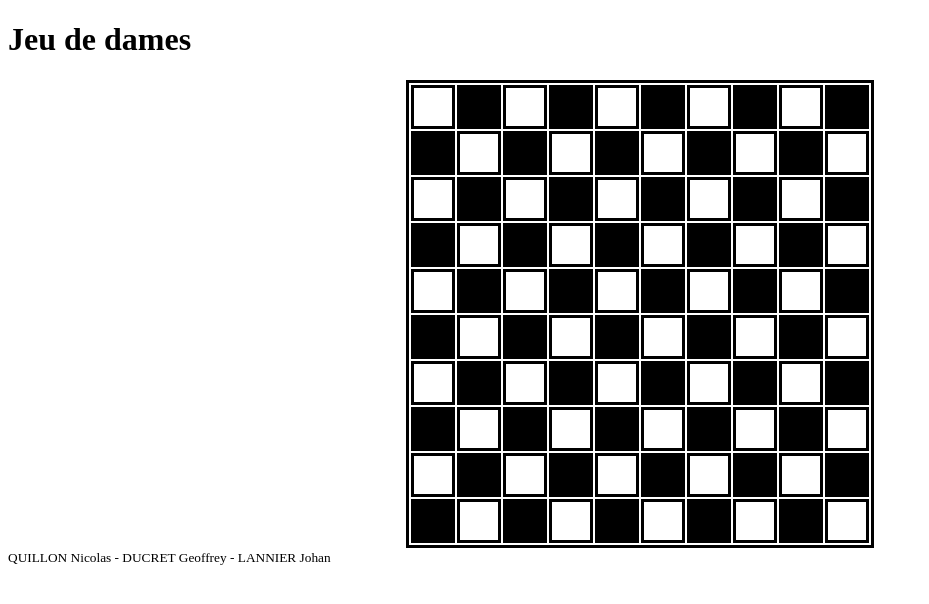
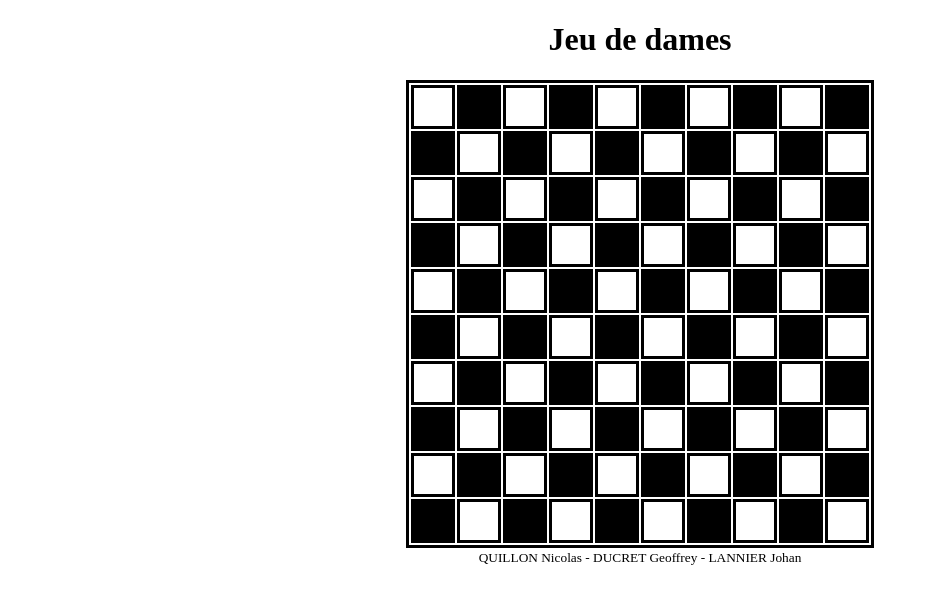
Before and after one commit to johanlannier/projet_html, a plain HTML site: page index.html in a window 1280 px wide. Shown: the whole page, without its empty margins (0-929 px from the left). Drawn offline with nearby package versions, Linux system fonts and the light colour scheme.

Commit message:
Footer/Header

```diff
--- a/styles.css
+++ b/styles.css
@@ -19,3 +19,11 @@ td{
 	height : 36px;
 	text-align : center;
 }
+
+footer{
+	text-align: center;
+}
+
+header{
+	text-align: center;
+}
```
